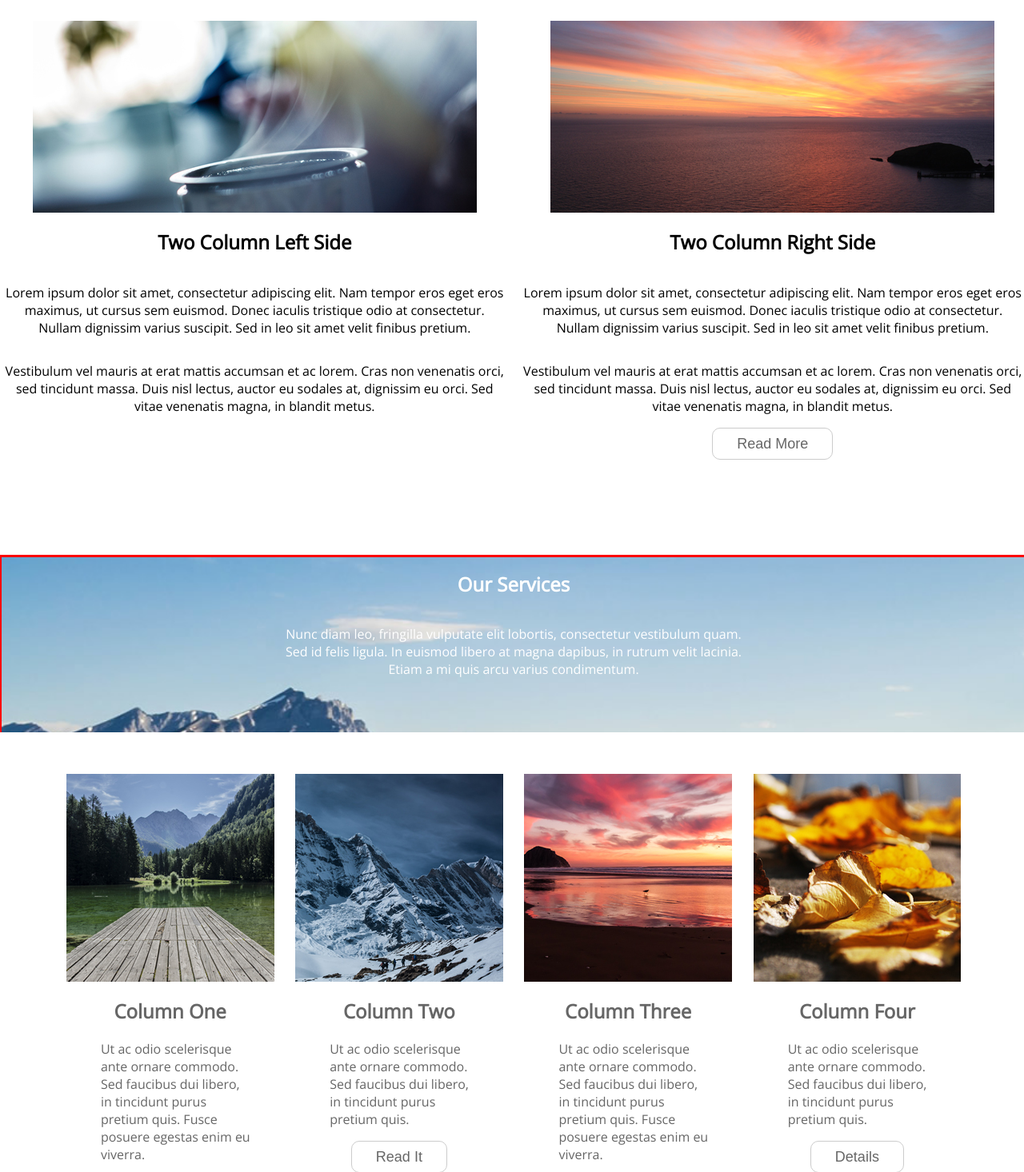
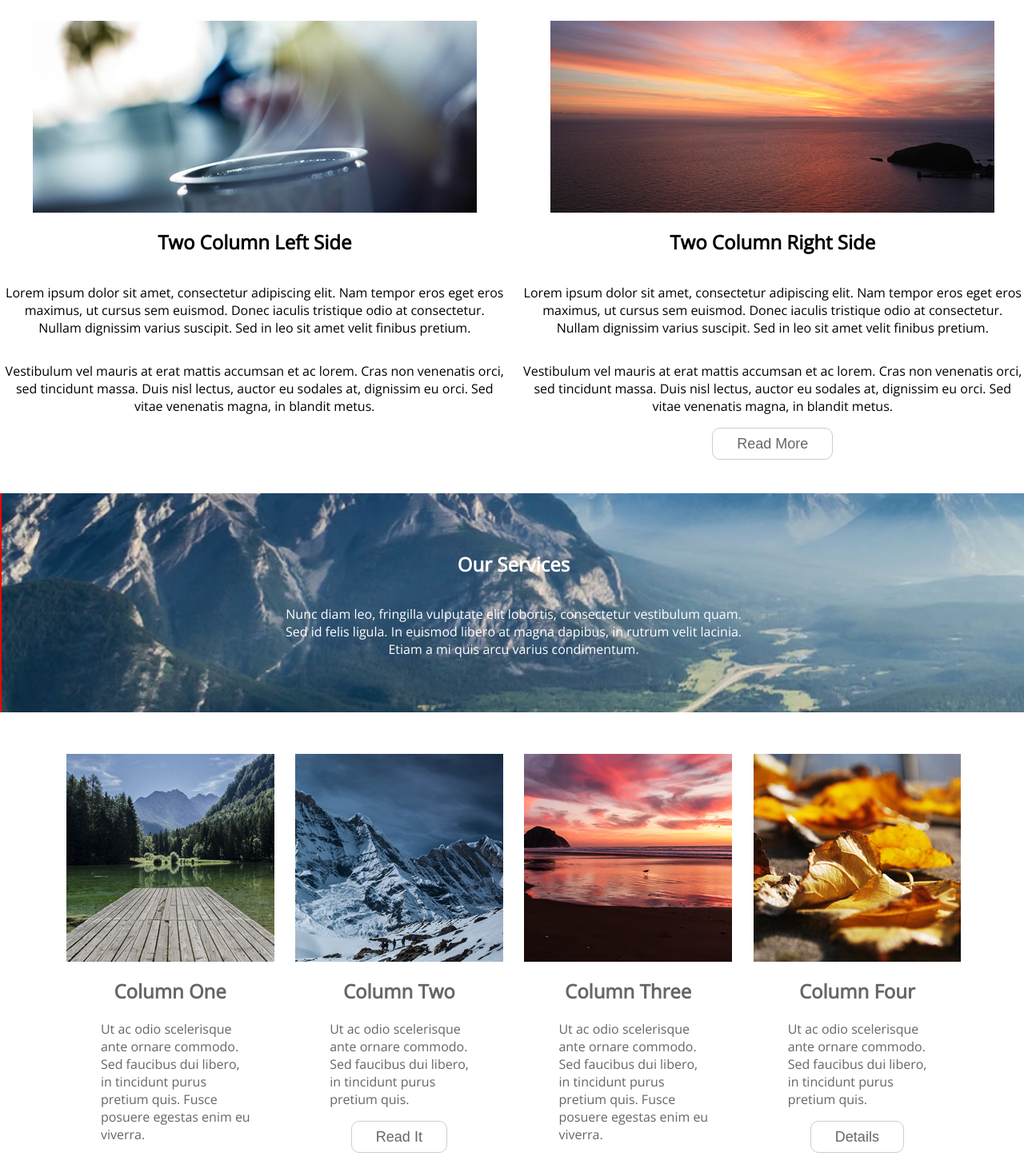
Before and after one commit to GreatDeveloper66/voyage-prework-tier1-adams, a PHP site: page / in a window 1280 px wide. Shown: the part 1261-2727 px from the top of the page at 80% size. Run offline with PHP 8.4, Linux system fonts and the light colour scheme; some libraries are stand-ins or nearby versions.

Commit message:
Changed row 3 display property to grid

```diff
--- a/css/index.css
+++ b/css/index.css
@@ -50,7 +50,7 @@
 	background-repeat: no-repeat;
 	background-size: cover;
 	width: 100%;
-	height: 1000px;
+	height: 850px;
 	position: absolute;
 	z-index: -1;
 	top: 7500px;
@@ -256,28 +256,20 @@
 	height: auto;
 }
 
-div.row3 {
-	display: flex;
-	flex-direction: column;
-	justify-content: flex-start;
+div.row3, div.row6 {
+	display: grid;
+	width: 100%;
+	justify-items: center;
 	align-items: center;
 	margin: auto;
-	margin-top: 25px;
 	height: auto;
-	width: 100%;
+	grid-template: 1fr/1fr;
+	background-color: transparent;
+	margin: 0;
 }
 
 div.row6 {
-	display: grid;
-	width: 100%;
-	margin: auto;
-	margin-top: 25px;
-	justify-items: center;
-	align-items: center;
-	grid-template: 1fr/1fr;
 	height: 600px;
-	background-color: transparent;
-	margin: 0;
 }
 
 div.row3 {
```
